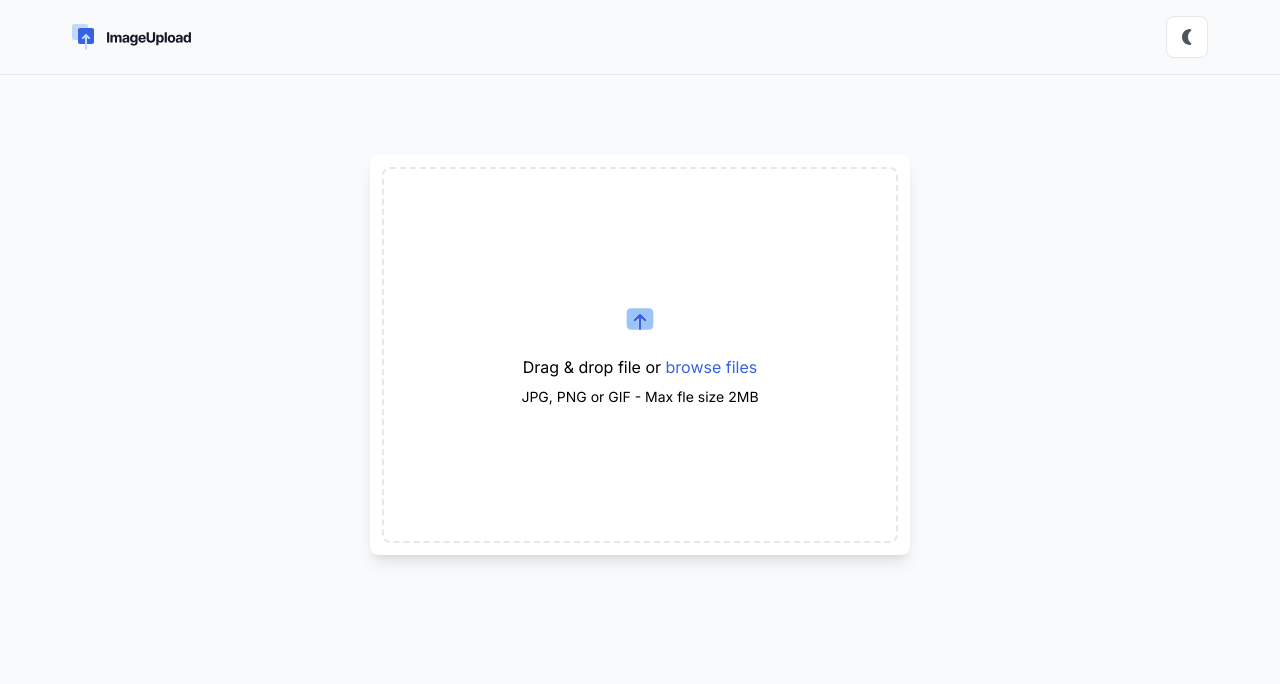
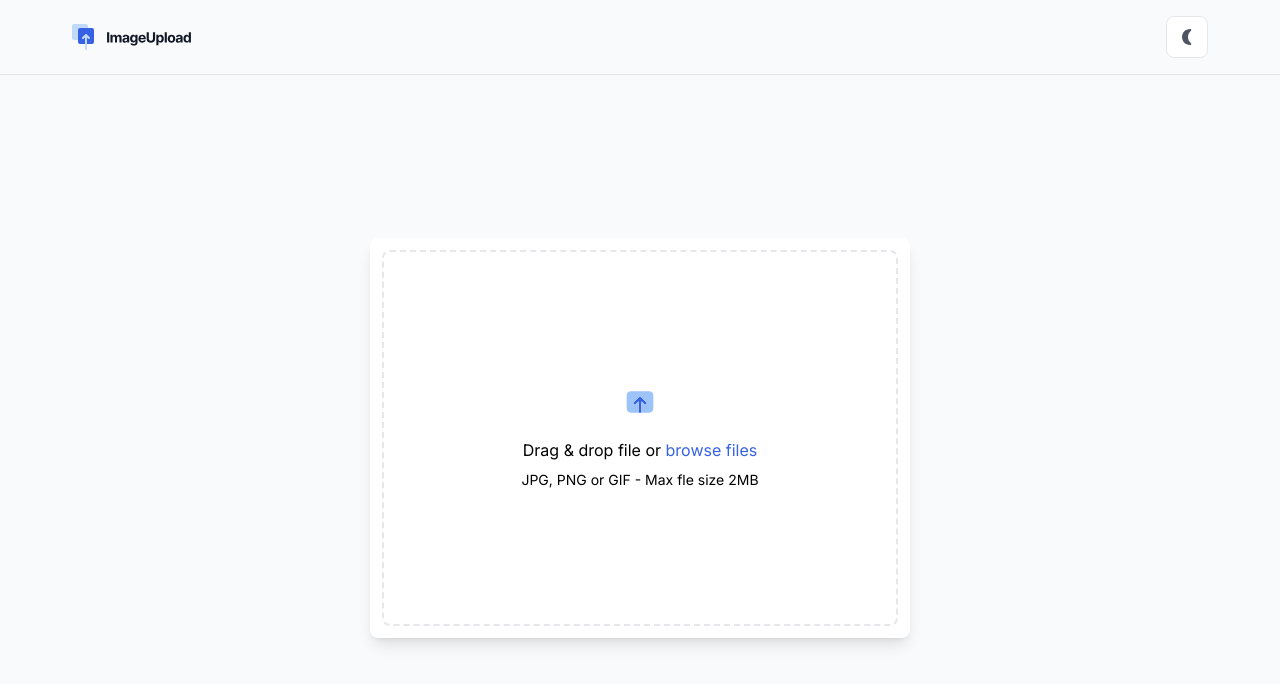
Before and after one commit to EdiedRamos/image-upload, a Next.js app: page /uploader in a window 1280 px wide. Shown: the top 684 px of the page. Built offline with nearby package versions, Linux system fonts and the light colour scheme.

Commit message:
style: adjust layout spacing

```diff
--- a/src/app/layout.tsx
+++ b/src/app/layout.tsx
@@ -19,10 +19,10 @@ export default function RootLayout({
   return (
     <html id="root-tag" lang="en">
       <body
-        className={`bg-cc-ghost-white dark:bg-cc-eerie-black ${inter.className}`}
+        className={`bg-cc-ghost-white dark:bg-cc-eerie-black ${inter.className} min-h-screen flex flex-col`}
       >
         <Header />
-        <main>{children}</main>
+        <main className="flex flex-grow">{children}</main>
       </body>
     </html>
   );
--- a/src/app/uploader/page.tsx
+++ b/src/app/uploader/page.tsx
@@ -8,7 +8,7 @@ export const metadata: Metadata = {
 
 export default function UploaderPage() {
   return (
-    <div className="flex justify-center my-20">
+    <div className="flex flex-grow items-center justify-center p-10">
       <Uploader />
     </div>
   );
--- a/src/uploader/Uploader.tsx
+++ b/src/uploader/Uploader.tsx
@@ -48,7 +48,7 @@ export const Uploader = () => {
   return (
     <>
       <section
-        className={`mx-4 w-[540px] h-[400px] p-3 rounded-lg shadow-lg ${
+        className={`mx-4 w-full md:w-[540px] h-[400px] p-3 rounded-lg shadow-lg ${
           isDragActive
             ? "bg-slate-100 dark:bg-slate-800"
             : "bg-cc-white dark:bg-cc-midnight-blue"
```
